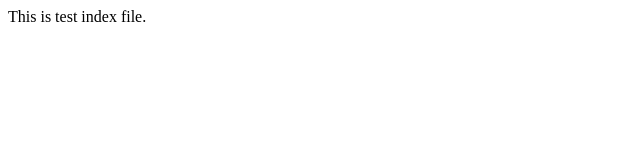
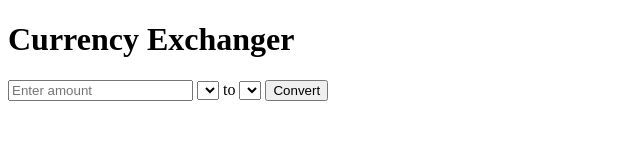
Before and after one commit to MonkeyDmagnas/currency-project, a plain HTML site: page index.html in a window 1280 px wide. Shown: the whole page, without its empty margins (0-640 px from the left). Drawn offline with Linux system fonts and the light colour scheme.

Commit message:
Update index.html

```diff
--- a/index.html
+++ b/index.html
@@ -1 +1,23 @@
-This is test index file.
+<!DOCTYPE html>
+<html lang="en">
+<head>
+    <meta charset="UTF-8">
+    <meta name="viewport" content="width=device-width, initial-scale=1.0">
+    <title>Currency Exchanger</title>
+    <link rel="stylesheet" href="styles.css">
+</head>
+<body>
+    <div class="container">
+        <h1>Currency Exchanger</h1>
+        <div class="exchange-box">
+            <input type="number" id="amount" placeholder="Enter amount">
+            <select id="from-currency"></select>
+            <span>to</span>
+            <select id="to-currency"></select>
+            <button onclick="convertCurrency()">Convert</button>
+        </div>
+        <p id="result"></p>
+    </div>
+    <script src="script.js"></script>
+</body>
+</html>
```
